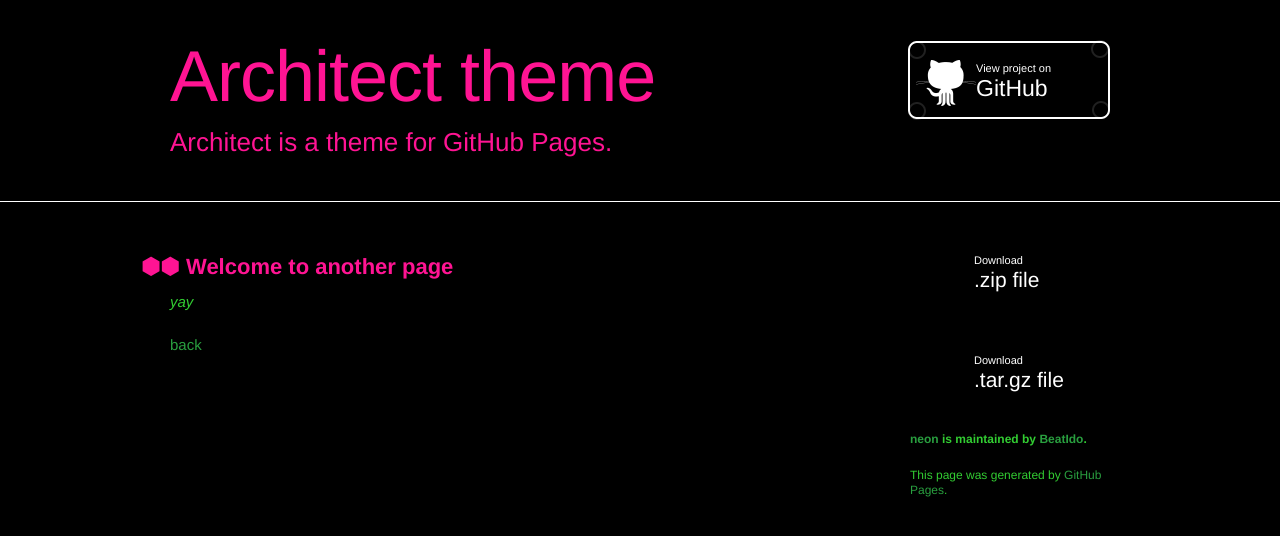
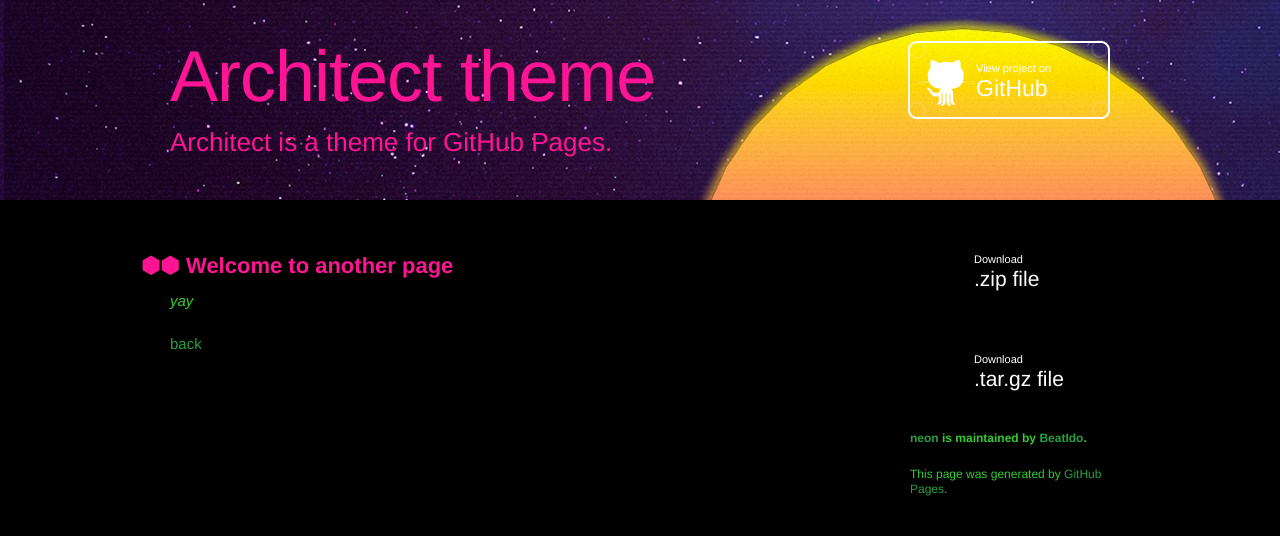
Before and after one commit to BeatIdo/neon, a Jekyll site: the page built from another-page.md, in a window 1280 px wide. Shown: the top 536 px of the page. Built offline with Jekyll 4.4.1, drawn with Linux system fonts in a browser that asks for light colours; our own code applies the rules of GitHub Pages for plain Markdown files.

Commit message:
Update jekyll-theme-architect.scss

```diff
--- a/_sass/jekyll-theme-architect.scss
+++ b/_sass/jekyll-theme-architect.scss
@@ -29,8 +29,8 @@ header {
   padding-bottom: 40px;
   /*font-family: 'Architects Daughter', 'Helvetica Neue', Helvetica, Arial, serif;*/
   font-family: 'Helvetica Neue', Helvetica, Arial, serif;
-  /* background: #000 url(../images/header-bg.jpg) 0 0 repeat-x; */
-  border-bottom: solid 1px #000;
+  background: #000 url(../images/header-bg.jpg) 0 0 repeat-x;
+  /* border-bottom: solid 1px #000; */
   background-color: black;
 }
 
@@ -64,7 +64,7 @@ header h2 {
 
 #content-wrapper {
   padding-top: 30px;
-  border-top: solid 1px #fff;
+  border-top: solid 1px #000;
 }
 
 #main-content {
```
